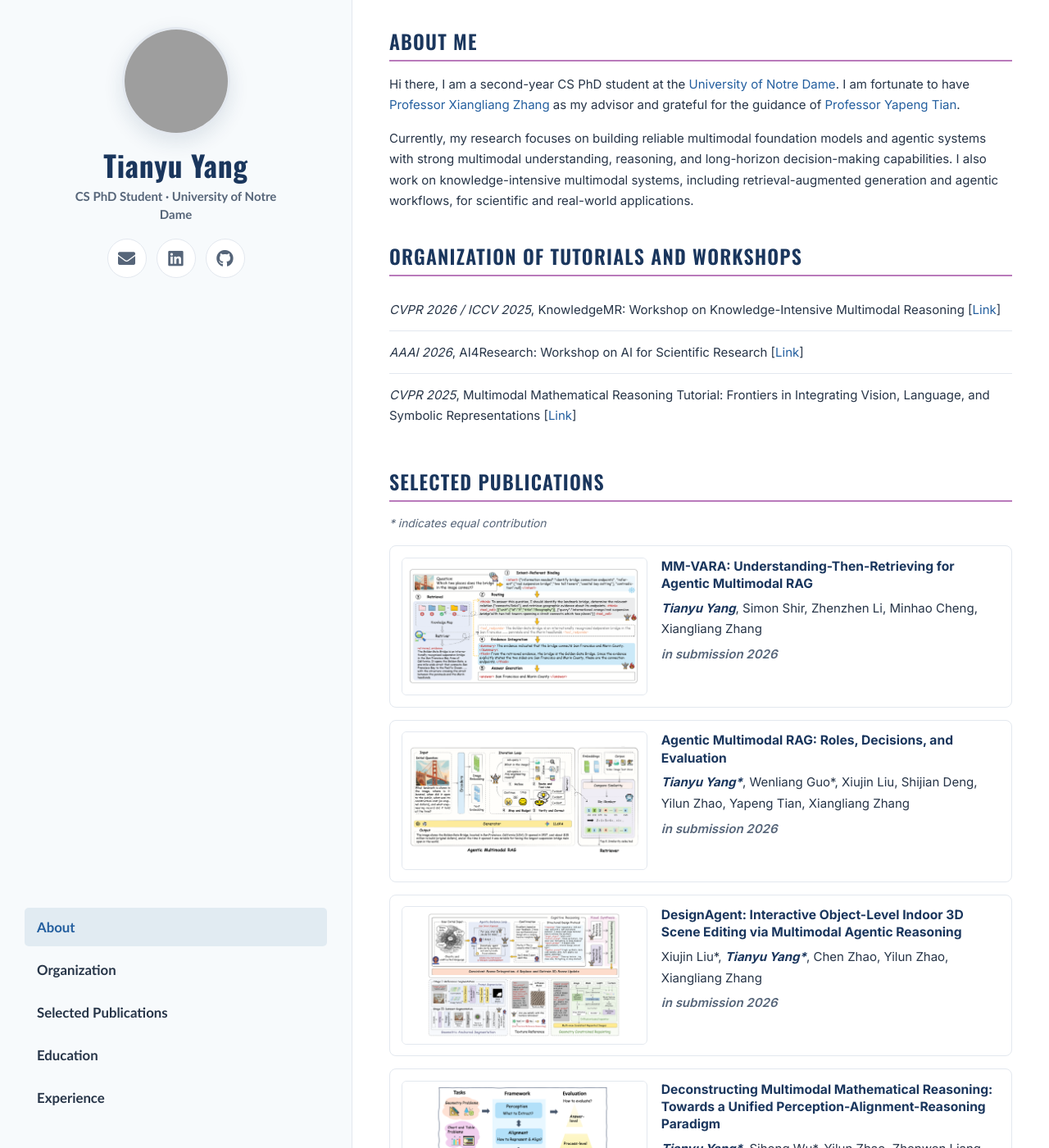
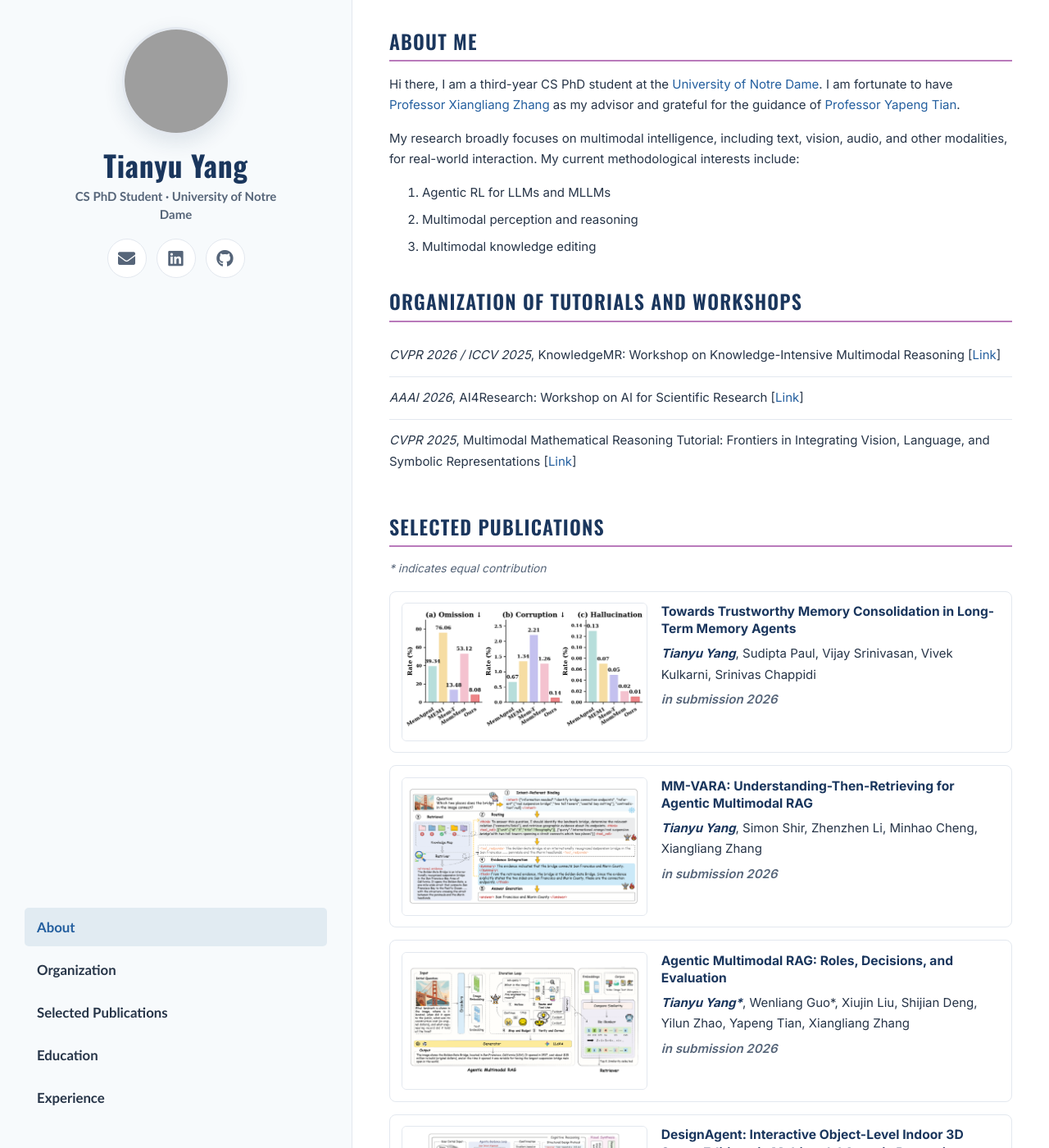
Before and after one commit to Tianyu-yang-anna/Tianyu-yang-anna.github.io, a Jekyll site: the page built from _pages/about.md, in a window 1280 px wide and 1400 px high. Shown: the whole window at 82% size. Built offline with Jekyll 4.4.1, drawn with Linux system fonts in a browser that asks for light colours; some of the changed text lies outside the part shown; grey boxes are pictures that could not be loaded.

Commit message:
Update about page publications

```diff
--- a/_pages/about.md
+++ b/_pages/about.md
@@ -19,7 +19,7 @@ redirect_from:
   <h1>About Me</h1>
   <div class="about-text">
     <p>
-      Hi there, I am a second-year CS PhD student at the
+      Hi there, I am a third-year CS PhD student at the
       <a href="https://www.nd.edu/" target="_blank" rel="noopener">University of Notre Dame</a>.
       I am fortunate to have
       <a href="https://engineering.nd.edu/faculty/xiangliang-zhang/" target="_blank" rel="noopener">Professor Xiangliang Zhang</a>
@@ -27,8 +27,13 @@ redirect_from:
       <a href="https://www.yapengtian.com/" target="_blank" rel="noopener">Professor Yapeng Tian</a>.
     </p>
     <p>
-      Currently, my research focuses on building reliable multimodal foundation models and agentic systems with strong multimodal understanding, reasoning, and long-horizon decision-making capabilities. I also work on knowledge-intensive multimodal systems, including retrieval-augmented generation and agentic workflows, for scientific and real-world applications.
+      My research broadly focuses on multimodal intelligence, including text, vision, audio, and other modalities, for real-world interaction. My current methodological interests include:
     </p>
+    <ol>
+      <li>Agentic RL for LLMs and MLLMs</li>
+      <li>Multimodal perception and reasoning</li>
+      <li>Multimodal knowledge editing</li>
+    </ol>
   </div>
 </section>
 
@@ -49,6 +54,18 @@ redirect_from:
   <p class="pub-note"><em>* indicates equal contribution</em></p>
 
   <div class="publication-list">
+    <article class="publication-card">
+      <figure class="publication-image">
+        <img src="{{ '/images/publications/trustworthy-memory-consolidation.png' | relative_url }}" alt="Trustworthy Memory Consolidation teaser" onerror="this.parentElement.classList.add('is-missing'); this.remove();">
+        <span class="publication-image-fallback">Image pending</span>
+      </figure>
+      <div class="publication-body">
+        <h2>Towards Trustworthy Memory Consolidation in Long-Term Memory Agents</h2>
+        <p class="publication-authors"><strong><em>Tianyu Yang</em></strong>, Sudipta Paul, Vijay Srinivasan, Vivek Kulkarni, Srinivas Chappidi</p>
+        <p class="publication-venue">in submission 2026</p>
+      </div>
+    </article>
+
     <article class="publication-card">
       <figure class="publication-image">
         <img src="{{ '/images/publications/mm-vara.png' | relative_url }}" alt="MM-VARA teaser" onerror="this.parentElement.classList.add('is-missing'); this.remove();">
@@ -152,7 +169,7 @@ redirect_from:
 
 # Personal Service
 
-- Reviewer: ACL Rolling Review (2021-2025) and other ACL events, CVPR, COLM, ICLR, NeurIPS, ICML, ECCV, ICLR
+- Reviewer: ARR Rolling Review (2023-2025), CVPR, ECCV, ICCV, COLM, ICLR, NeurIPS, ICML, KDD, CIKM, ICDM
 
 </section>
 
```
Also changed, not shown: images/publications/trustworthy-memory-consolidation.png (added).
